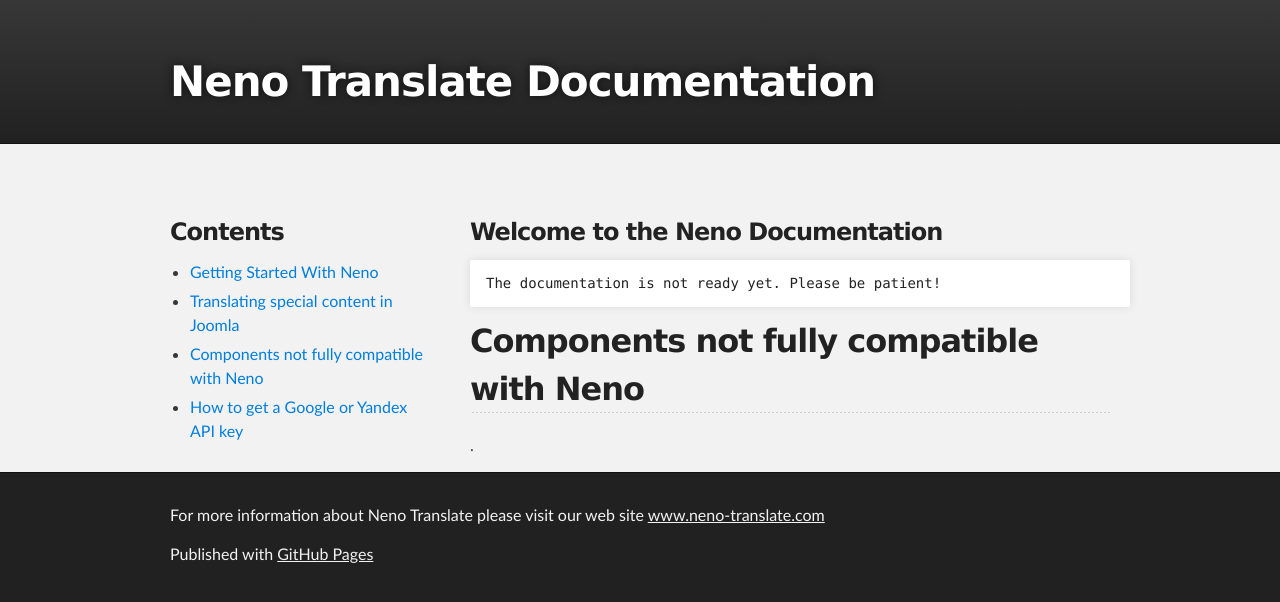
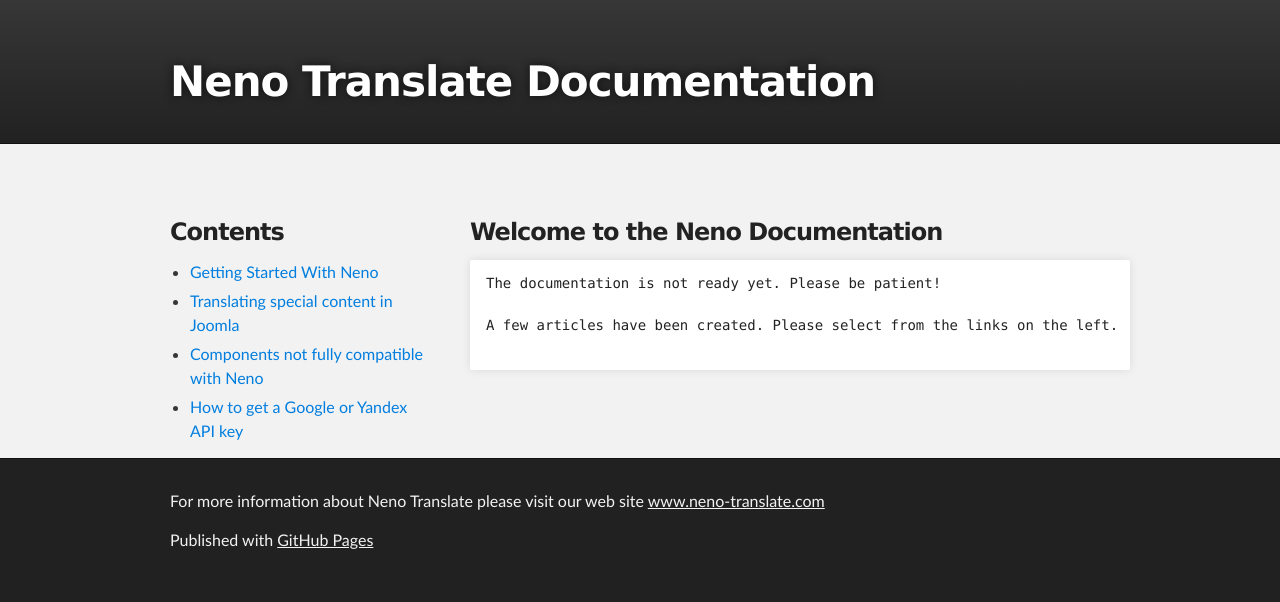
Before and after one commit to javigomez/neno, a Jekyll site: the page built from index.md, in a window 1280 px wide. Shown: the top 602 px of the page. Built offline with Jekyll 4.4.1, drawn with Linux system fonts in a browser that asks for light colours; Markdown is read by kramdown in place of the engine named in the settings.

Commit message:
Update index.md

````diff
--- a/index.md
+++ b/index.md
@@ -5,12 +5,7 @@ layout: index
 
 ```
 The documentation is not ready yet. Please be patient!
+
+A few articles have been created. Please select from the links on the left.
+
 ```
-
-
-
-
-
-## Components not fully compatible with Neno
-
-.
````
